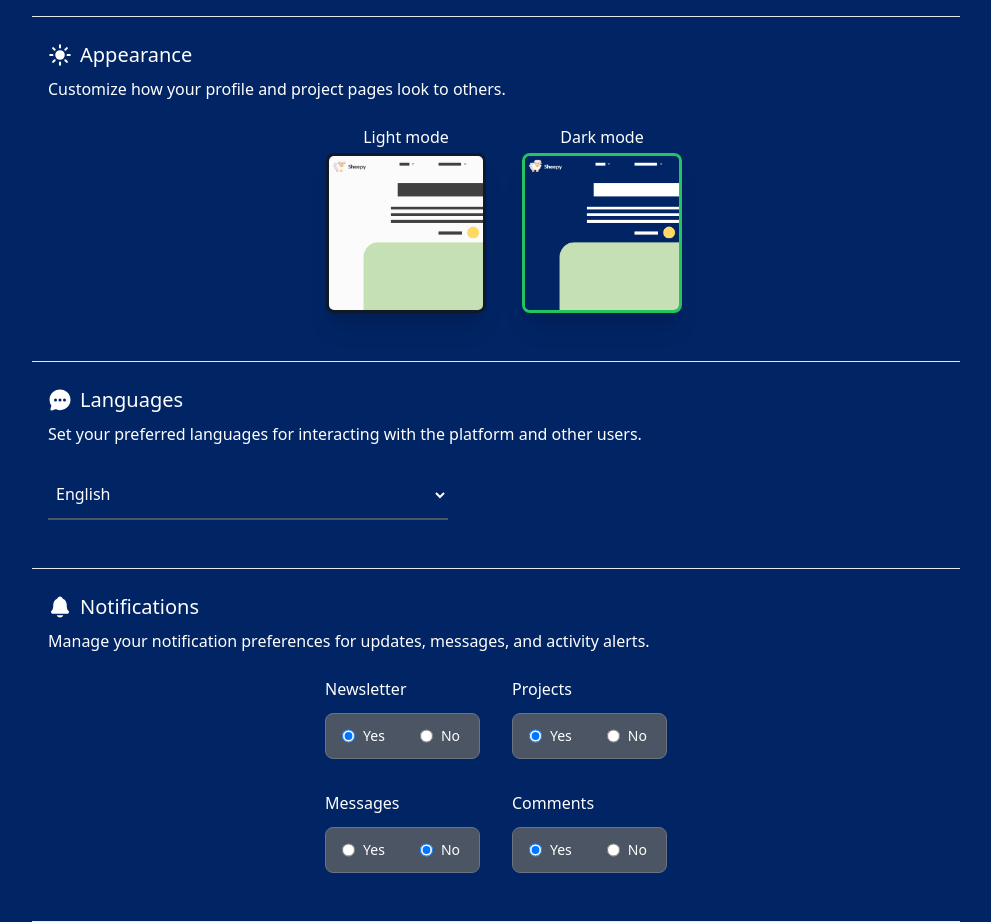
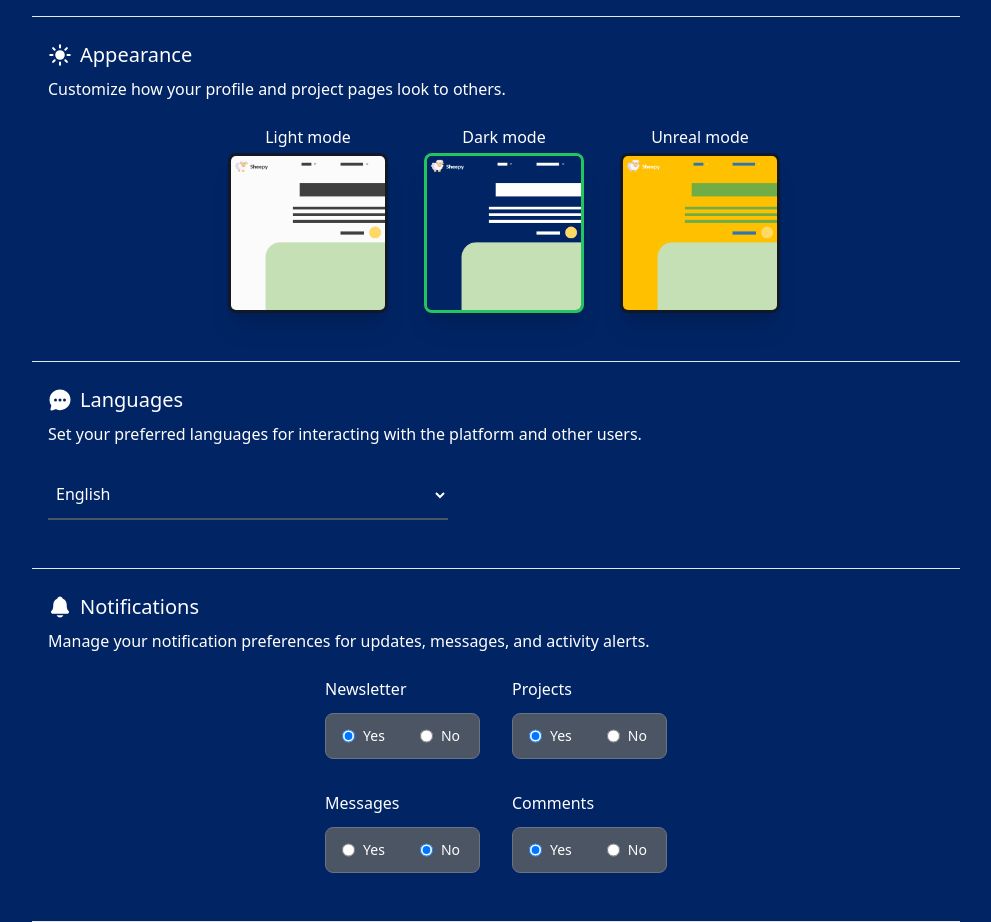
Before and after one commit to aiko-kami/sheepy, a Next.js app: page /users/settings in a window 1280 px wide. Shown: the part 860-1782 px from the top of the page, without its empty margins (144-1135 px from the left). Built offline with nearby package versions, Linux system fonts and the light colour scheme; a web font is replaced by a local one.

Commit message:
added unreal theme

```diff
--- a/src/components/UserSettingsPrivate/SettingsAppearance.jsx
+++ b/src/components/UserSettingsPrivate/SettingsAppearance.jsx
@@ -1,8 +1,8 @@
-import { ToggleFieldAligned } from "@/components/Forms/ToggleField";
 import Image from "next/image";
 import { IoSunny } from "react-icons/io5";
 import colorModeDark from "@/public/images/colorModeDark.png";
 import colorModeLight from "@/public/images/colorModeLight.png";
+import colorModeUnreal from "@/public/images/colorModeUnreal.png";
 
 const SettingsAppearance = ({ setFormInputs, formInputs }) => {
 	const appearanceOptions = [
@@ -15,6 +15,11 @@ const SettingsAppearance = ({ setFormInputs, formInputs }) => {
 			label: "Dark mode",
 			value: "dark",
 			imageSrc: colorModeDark,
+		},
+		{
+			label: "Unreal mode",
+			value: "unreal",
+			imageSrc: colorModeUnreal,
 		},
 	];
 
```
Also changed, not shown: public/images/colorModeUnreal.png (added).
